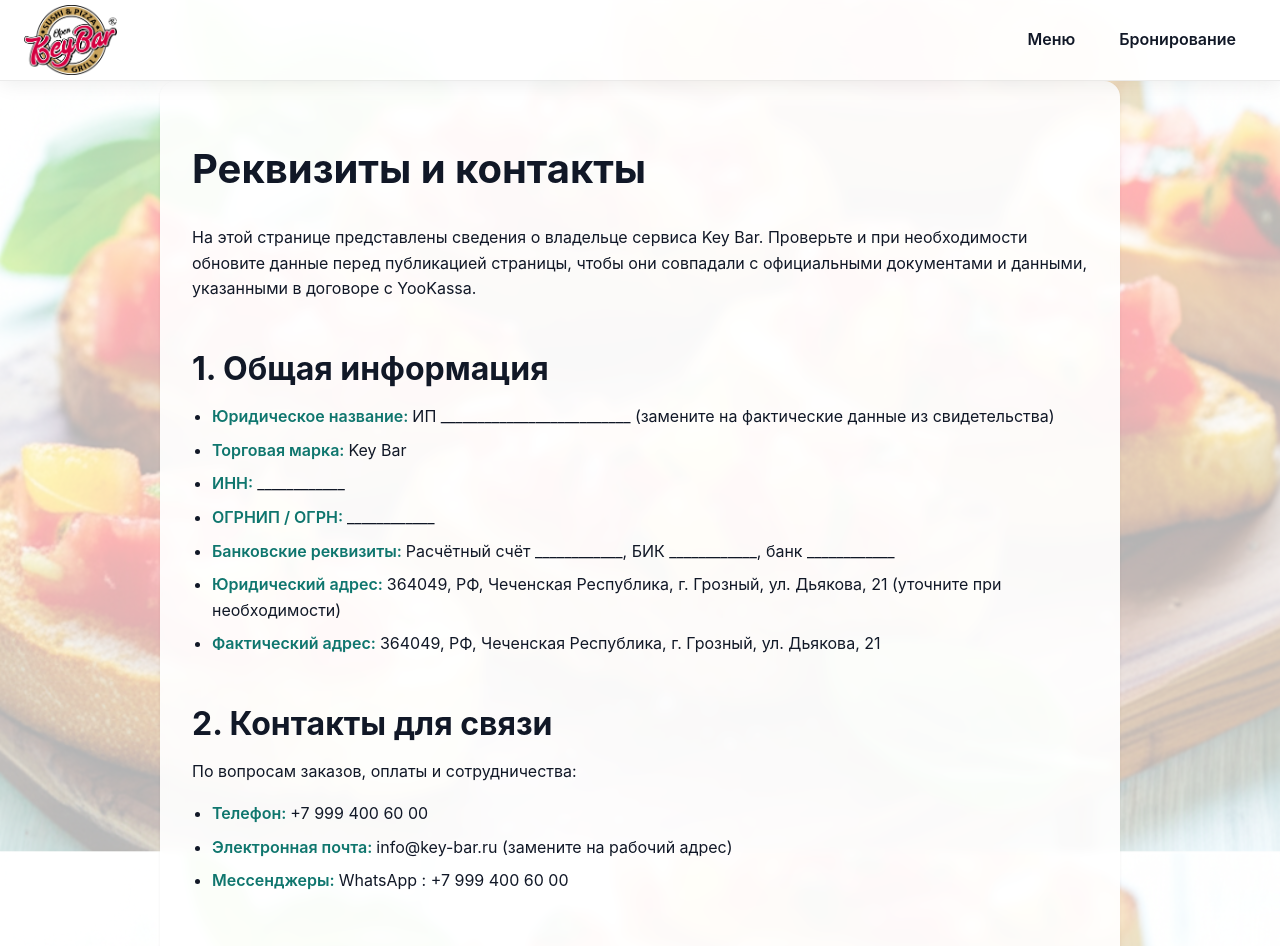
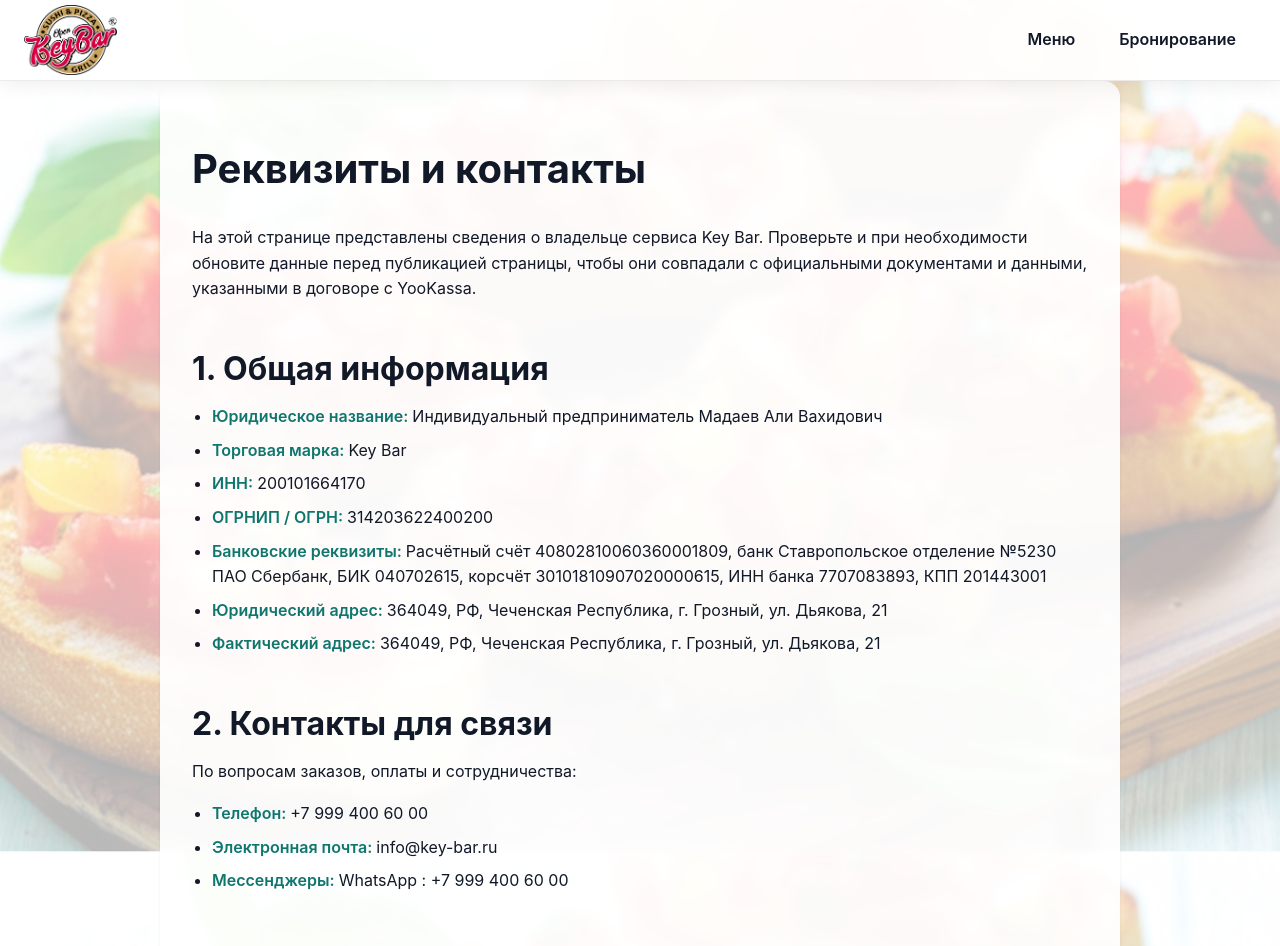
Before and after one commit to eichdmk/qrMenu, a React (Vite) app in the folder key-bar-qr-menu/: page /requisites in a window 1280 px wide. Shown: the top 946 px of the page. Built offline with nearby package versions, Linux system fonts and the light colour scheme; no server answers.

Commit message:
update requisites

```diff
--- a/key-bar-qr-menu/src/pages/PublicOffer.jsx
+++ b/key-bar-qr-menu/src/pages/PublicOffer.jsx
@@ -18,7 +18,7 @@ function PublicOffer() {
         <h2>1. Общие положения</h2>
         <ul>
           <li>
-            Индивидуальный предприниматель _________________________ (далее —
+            Индивидуальный предприниматель Мадаев Али Вахидович (далее —
             «Исполнитель») оказывает услуги общественного питания и доставки
             готовых блюд под брендом Key Bar.
           </li>
@@ -148,11 +148,15 @@ function PublicOffer() {
       <section id="offer">
         <h2>9. Реквизиты Исполнителя</h2>
         <ul>
-          <li><span>ИП:&nbsp;</span> __________________________</li>
-          <li><span>ИНН:&nbsp;</span> ____________</li>
-          <li><span>ОГРНИП:&nbsp;</span> ____________</li>
-          <li><span>Расчётный счёт:&nbsp;</span> ____________</li>
-          <li><span>Банк:&nbsp;</span> ____________, БИК ____________</li>
+          <li><span>ИП:&nbsp;</span> Индивидуальный предприниматель Мадаев Али Вахидович</li>
+          <li><span>ИНН:&nbsp;</span> 200101664170</li>
+          <li><span>ОГРНИП:&nbsp;</span> 314203622400200</li>
+          <li><span>Расчётный счёт:&nbsp;</span> 40802810060360001809</li>
+          <li>
+            <span>Банк:&nbsp;</span> Ставропольское отделение №5230 ПАО Сбербанк, БИК 040702615,
+            корсчёт 30101810907020000615, ИНН 7707083893, КПП 201443001
+          </li>
+          <li><span>Адрес обслуживающего подразделения:&nbsp;</span> г. Грозный, ул. им. Шейха Али Митаева, д. 12</li>
           <li><span>Адрес:&nbsp;</span> 364049, РФ, Чеченская Республика, г. Грозный, ул. Дьякова, 21</li>
           <li><span>Телефон:&nbsp;</span> +7&nbsp;999&nbsp;400&nbsp;60&nbsp;00</li>
         </ul>
--- a/key-bar-qr-menu/src/pages/Requisites.jsx
+++ b/key-bar-qr-menu/src/pages/Requisites.jsx
@@ -22,7 +22,7 @@ function Requisites() {
         <ul>
           <li>
             <span style={HIGHLIGHT_STYLE}>Юридическое название:&nbsp;</span>
-            ИП __________________________ (замените на фактические данные из свидетельства)
+            Индивидуальный предприниматель Мадаев Али Вахидович
           </li>
           <li>
             <span style={HIGHLIGHT_STYLE}>Торговая марка:&nbsp;</span>
@@ -30,19 +30,20 @@ function Requisites() {
           </li>
           <li>
             <span style={HIGHLIGHT_STYLE}>ИНН:&nbsp;</span>
-            ____________
+            200101664170
           </li>
           <li>
             <span style={HIGHLIGHT_STYLE}>ОГРНИП / ОГРН:&nbsp;</span>
-            ____________
+            314203622400200
           </li>
           <li>
             <span style={HIGHLIGHT_STYLE}>Банковские реквизиты:&nbsp;</span>
-            Расчётный счёт ____________, БИК ____________, банк ____________
+            Расчётный счёт 40802810060360001809, банк Ставропольское отделение №5230 ПАО Сбербанк,
+            БИК 040702615, корсчёт 30101810907020000615, ИНН банка 7707083893, КПП 201443001
           </li>
           <li>
             <span style={HIGHLIGHT_STYLE}>Юридический адрес:&nbsp;</span>
-            364049, РФ, Чеченская Республика, г. Грозный, ул. Дьякова, 21 (уточните при необходимости)
+            364049, РФ, Чеченская Республика, г. Грозный, ул. Дьякова, 21
           </li>
           <li>
             <span style={HIGHLIGHT_STYLE}>Фактический адрес:&nbsp;</span>
@@ -61,7 +62,7 @@ function Requisites() {
           </li>
           <li>
             <span style={HIGHLIGHT_STYLE}>Электронная почта:&nbsp;</span>
-            info@key-bar.ru (замените на рабочий адрес)
+            info@key-bar.ru
           </li>
           <li>
             <span style={HIGHLIGHT_STYLE}>Мессенджеры:&nbsp;</span>
@@ -114,8 +115,7 @@ function Requisites() {
       <section>
         <h2>6. Примечания</h2>
         <p>
-          После заполнения всех полей замените подчёркнутые плейсхолдеры на действительные
-          данные. YooKassa проверяет эту страницу при подключении и в дальнейшем может
+          YooKassa проверяет эту страницу при подключении и в дальнейшем может
           сверять сведения на сайте с договором и платёжными документами.
         </p>
       </section>
```
